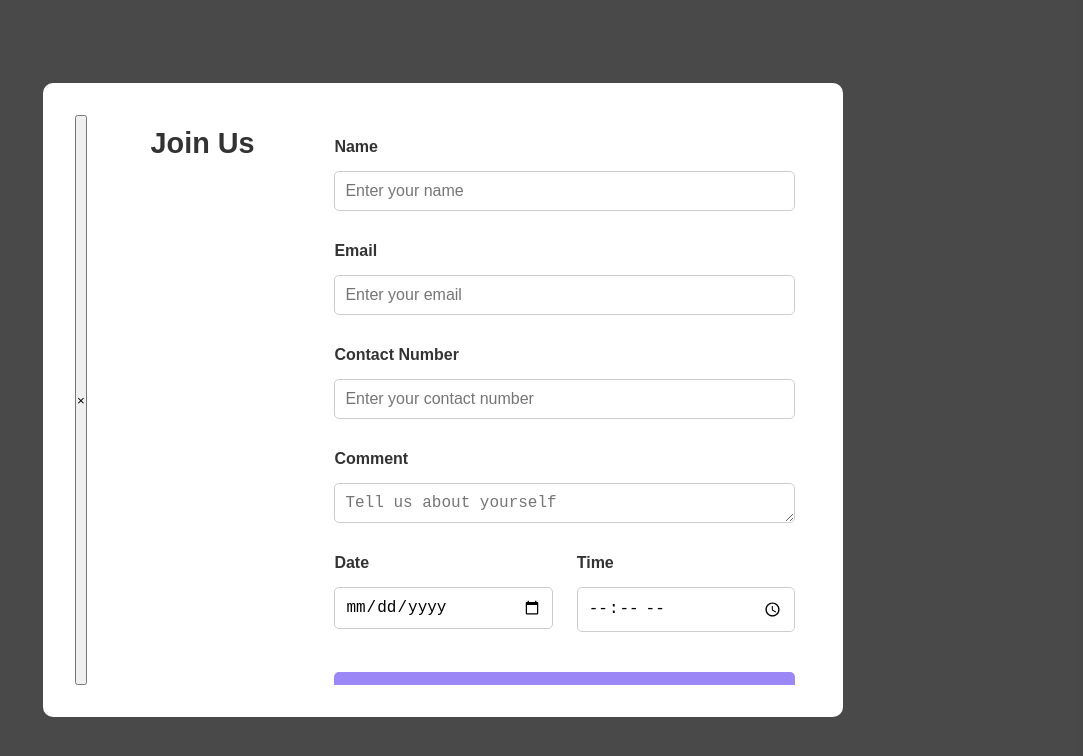
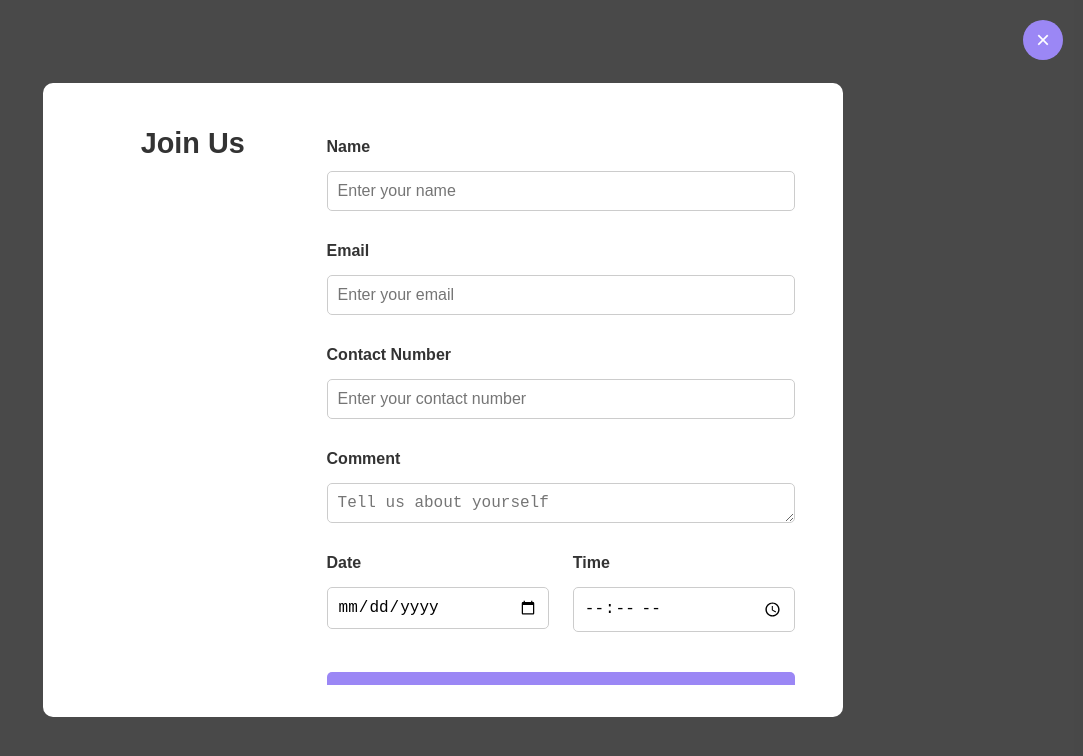
Before and after one commit to uxtq-1/simple-form, a plain HTML site: page index.html in a window 1280 px wide. Shown: the whole page, without its empty margins (197-1280 px from the left). Drawn offline with Linux system fonts and the light colour scheme.

Commit message:
Update styles.css

```diff
--- a/styles.css
+++ b/styles.css
@@ -43,11 +43,11 @@ body {
   position: relative;
 }
 
-* Close Button: always at the top-right */
+/* Close Button: fixed to the top-right of the screen */
 .close-modal {
-  position: absolute;
+  position: fixed; /* Stays fixed on the screen */
   top: 20px;
-  right: 225px; /* Correctly positions it at the top-right */
+  right: 20px; /* Moves it to the farthest right */
   background-color: #9b87f5;
   color: #fff;
   border: none;
@@ -56,7 +56,7 @@ body {
   height: 40px;
   font-size: 1.5rem;
   cursor: pointer;
-  z-index: 10;
+  z-index: 1000; /* Ensures it stays on top of other elements */
   transition: background-color 0.3s;
 }
 
```
